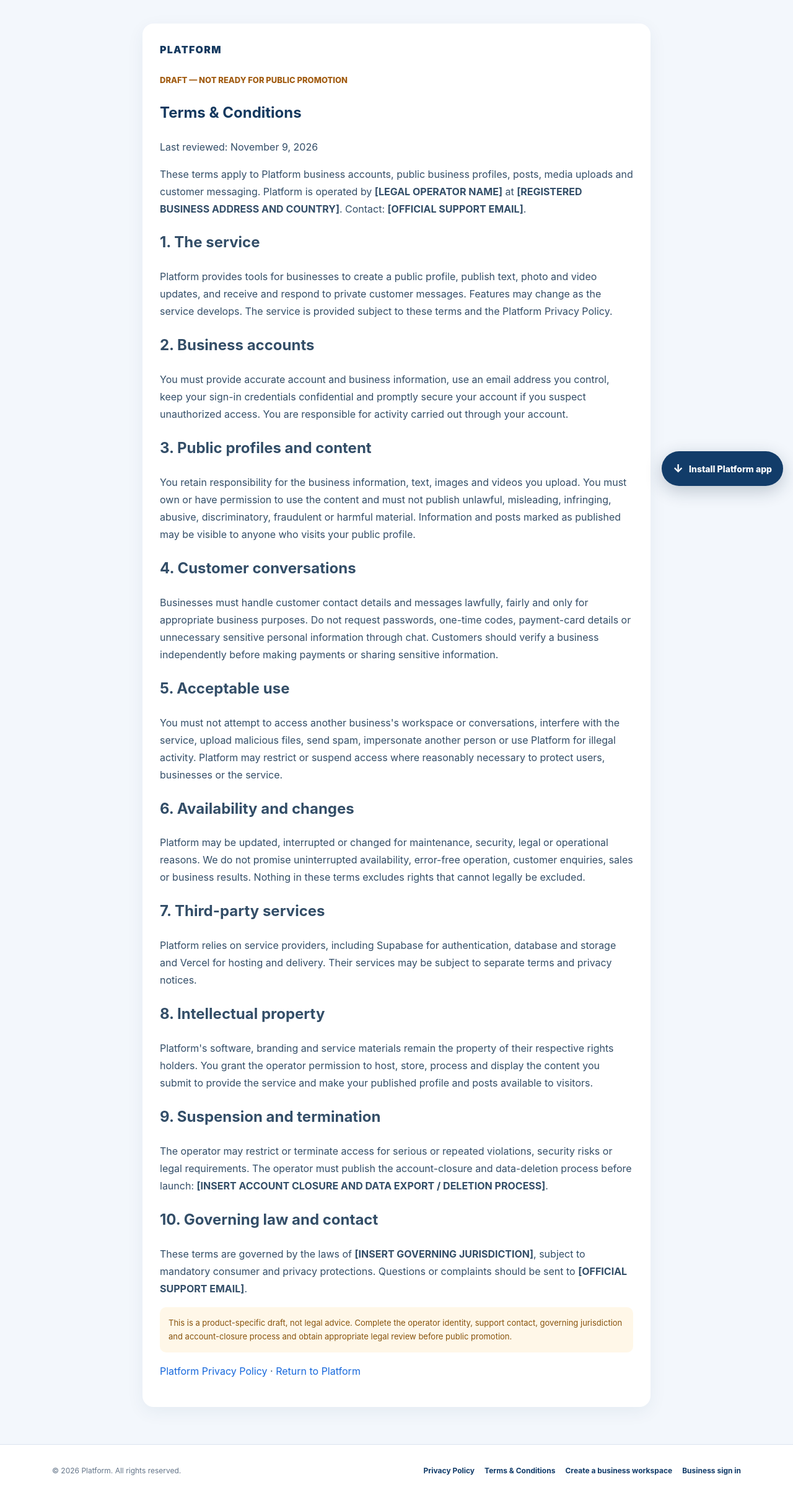
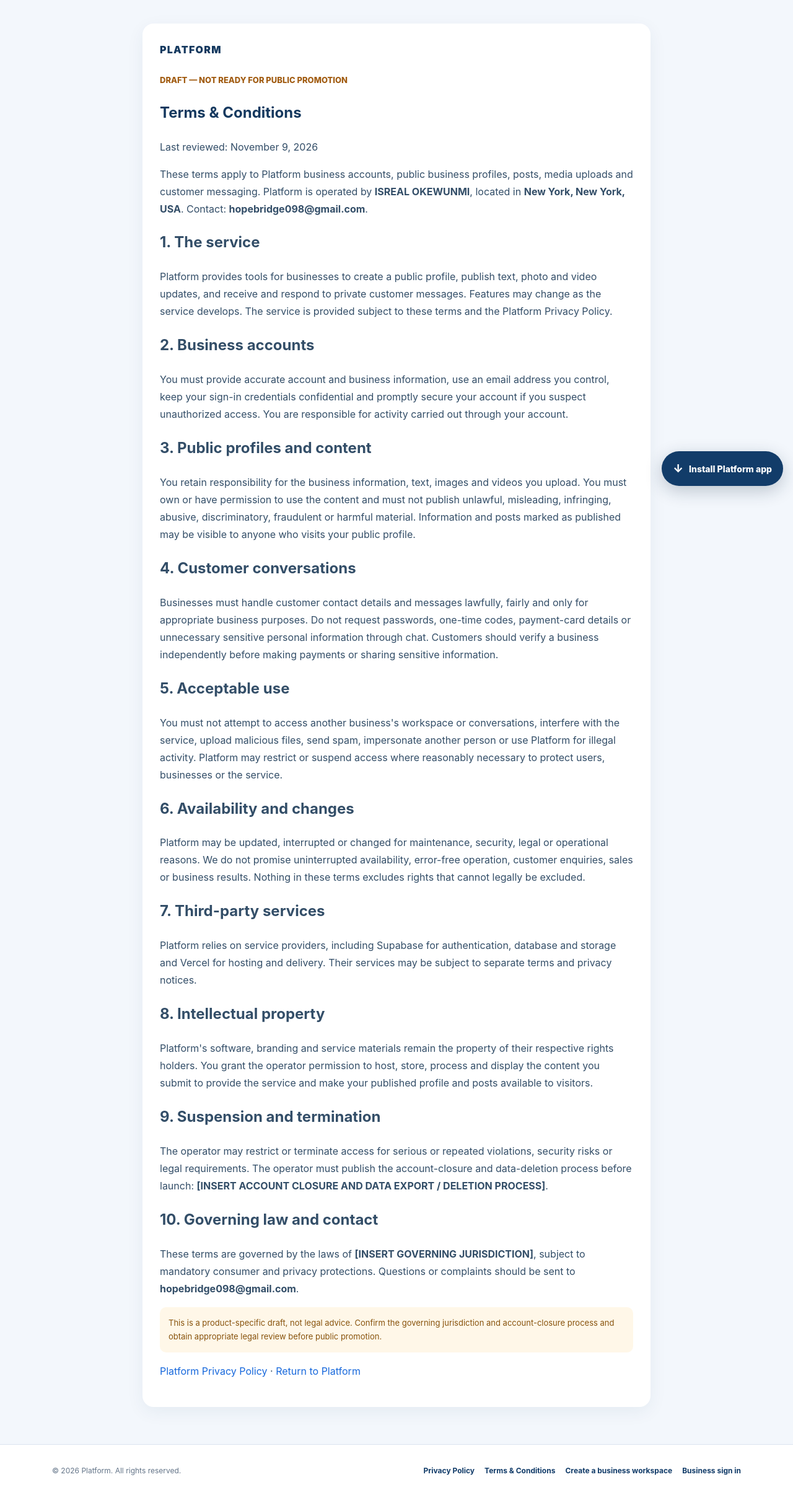
Before and after one commit to agentsarahmitchell56-code/USHopeBridge, a Next.js app: page /platform/terms in a window 1280 px wide. Shown: the top 2412 px of the page at 62% size. Built offline with nearby package versions, Linux system fonts and the light colour scheme.

Commit message:
Add confirmed Platform operator and contact details

```diff
--- a/app/platform/terms/page.tsx
+++ b/app/platform/terms/page.tsx
@@ -13,7 +13,7 @@ export default function PlatformTermsPage() {
         <p style={{ marginTop: 24, color: "#a15c12", fontSize: 13, fontWeight: 800 }}>DRAFT — NOT READY FOR PUBLIC PROMOTION</p>
         <h1 style={{ color: "#15395f" }}>Terms &amp; Conditions</h1>
         <p>Last reviewed: November 9, 2026</p>
-        <p>These terms apply to Platform business accounts, public business profiles, posts, media uploads and customer messaging. Platform is operated by <strong>[LEGAL OPERATOR NAME]</strong> at <strong>[REGISTERED BUSINESS ADDRESS AND COUNTRY]</strong>. Contact: <strong>[OFFICIAL SUPPORT EMAIL]</strong>.</p>
+        <p>These terms apply to Platform business accounts, public business profiles, posts, media uploads and customer messaging. Platform is operated by <strong>ISREAL OKEWUNMI</strong>, located in <strong>New York, New York, USA</strong>. Contact: <strong>hopebridge098@gmail.com</strong>.</p>
 
         <h2>1. The service</h2>
         <p>Platform provides tools for businesses to create a public profile, publish text, photo and video updates, and receive and respond to private customer messages. Features may change as the service develops. The service is provided subject to these terms and the Platform Privacy Policy.</p>
@@ -43,9 +43,9 @@ export default function PlatformTermsPage() {
         <p>The operator may restrict or terminate access for serious or repeated violations, security risks or legal requirements. The operator must publish the account-closure and data-deletion process before launch: <strong>[INSERT ACCOUNT CLOSURE AND DATA EXPORT / DELETION PROCESS]</strong>.</p>
 
         <h2>10. Governing law and contact</h2>
-        <p>These terms are governed by the laws of <strong>[INSERT GOVERNING JURISDICTION]</strong>, subject to mandatory consumer and privacy protections. Questions or complaints should be sent to <strong>[OFFICIAL SUPPORT EMAIL]</strong>.</p>
+        <p>These terms are governed by the laws of <strong>[INSERT GOVERNING JURISDICTION]</strong>, subject to mandatory consumer and privacy protections. Questions or complaints should be sent to <strong>hopebridge098@gmail.com</strong>.</p>
 
-        <p style={{ padding: 14, borderRadius: 10, background: "#fff7e8", color: "#87520b", fontSize: 13 }}>This is a product-specific draft, not legal advice. Complete the operator identity, support contact, governing jurisdiction and account-closure process and obtain appropriate legal review before public promotion.</p>
+        <p style={{ padding: 14, borderRadius: 10, background: "#fff7e8", color: "#87520b", fontSize: 13 }}>This is a product-specific draft, not legal advice. Confirm the governing jurisdiction and account-closure process and obtain appropriate legal review before public promotion.</p>
         <p><Link href="/platform/privacy" style={{ color: "#1768dc" }}>Platform Privacy Policy</Link> · <Link href="/" style={{ color: "#1768dc" }}>Return to Platform</Link></p>
       </article>
     </main>
```
